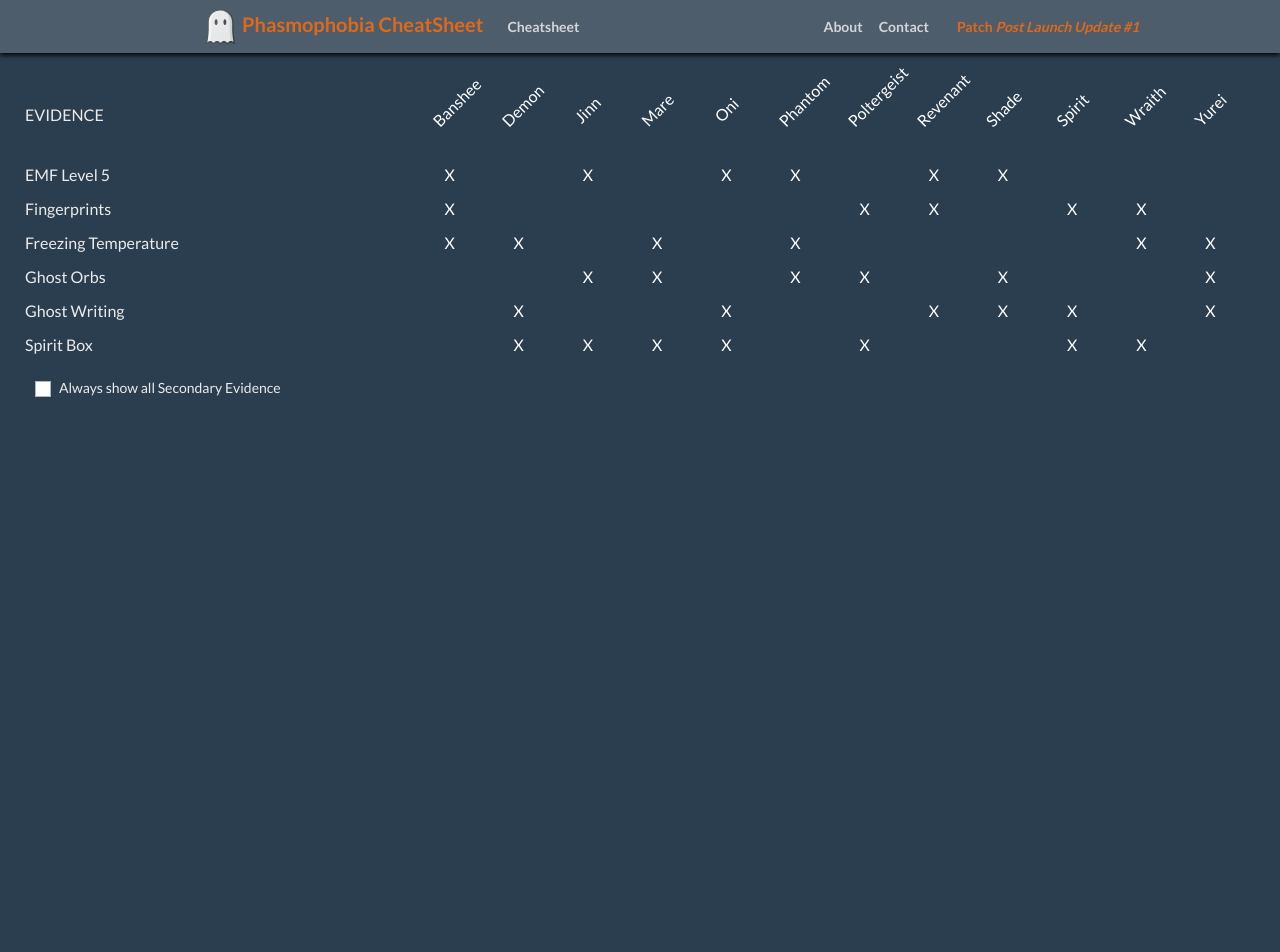
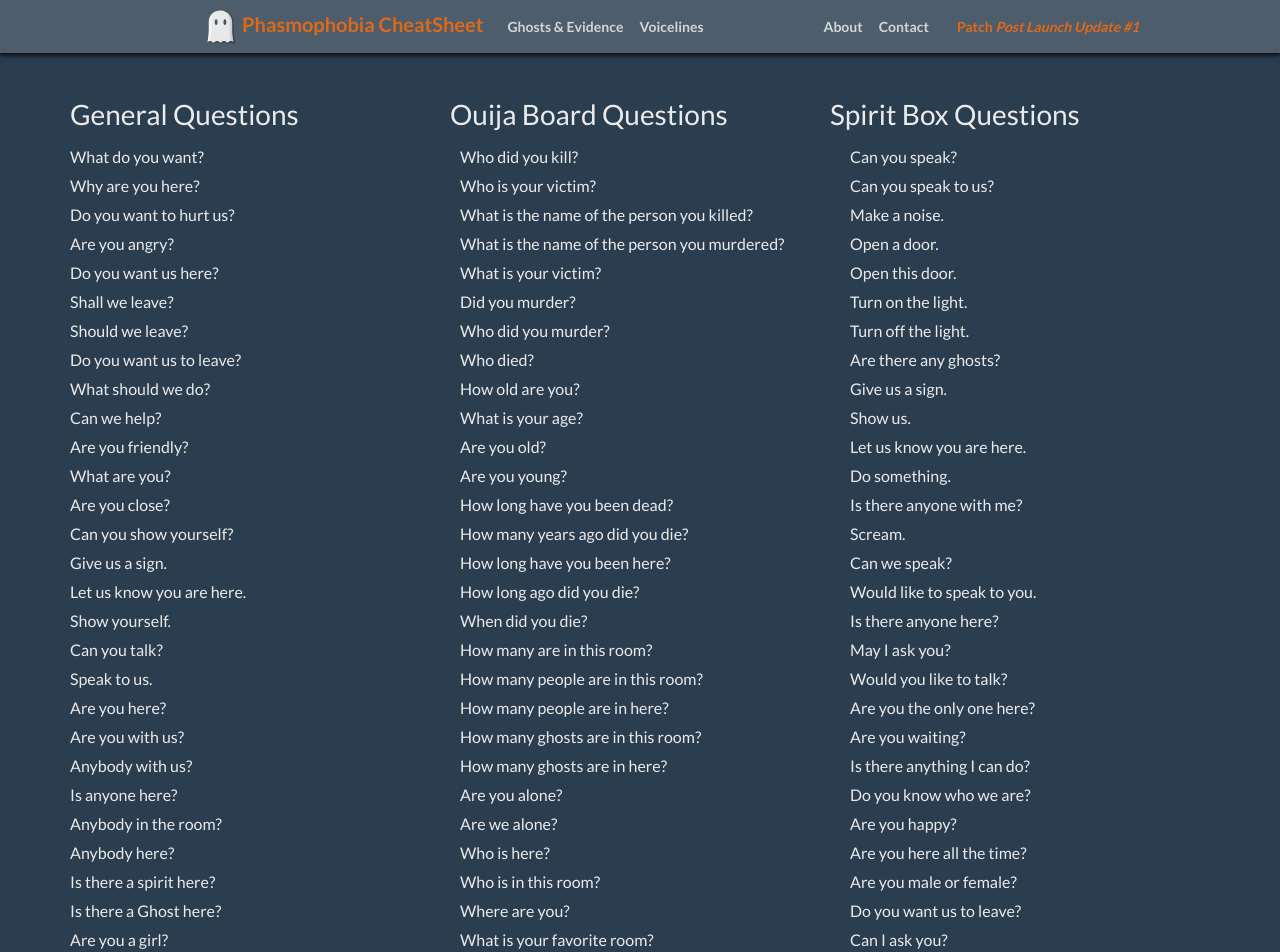
Before and after one commit to un0btanium/phasmophobia-cheatsheet, a React (Create React App) app: page /phasmophobia-cheatsheet/voicelines in a window 1280 px wide. Shown: the top 952 px of the page. Before the commit the page ends 800 px from the top, so only its background shows below. Built offline with nearby package versions, Linux system fonts and the light colour scheme.

Commit message:
add voice lines, add highlighting on last ghost, add unselect all button

```diff
--- a/src/App.js
+++ b/src/App.js
@@ -10,6 +10,7 @@ import Navbar from 'react-bootstrap/Navbar';
 import Nav from 'react-bootstrap/Nav';
 
 import MainPage from './components/pages/main-page.component';
+import VoiceLinesPage from './components/pages/voice-lines-page.component';
 import AboutPage from './components/pages/about-page.component';
 import ContactPage from './components/pages/contact-page.component';
 
@@ -23,7 +24,7 @@ const VARIANT = "dark"; // dark, light
 // const reloadWindow = () => window.location.reload();
 
 
-const WEBSITE_URL = "https://un0btanium.github.io/phasmophobia-cheatsheet/";
+const WEBSITE_URL = "un0btanium.github.io/phasmophobia-cheatsheet/";
 
 class App extends Component {
 
@@ -73,6 +74,7 @@ class App extends Component {
 
 		this.onEvidenceClick = this.onEvidenceClick.bind(this);
 		this.toggleSetting = this.toggleSetting.bind(this);
+		this.resetSelected = this.resetSelected.bind(this);
 
 		this.state = {
 			showAllSecondaryEvidence: false,
@@ -85,13 +87,15 @@ class App extends Component {
 			selectedGhosts: selectedGhosts,
 			selectedEvidence: selectedEvidence,
 
+			selectedGhostAmount: 0,
 			selectedEvidenceAmount: 0,
 			selectedSecondaryEvidenceAmount: 0,
 
 			ghostHasEvidence: ghostHasEvidence,
 
 			onEvidenceClick: this.onEvidenceClick,
-			toggleSetting: this.toggleSetting
+			toggleSetting: this.toggleSetting,
+			resetSelected: this.resetSelected
 
 		};
 
@@ -113,12 +117,13 @@ class App extends Component {
 						<Navbar.Toggle aria-controls="basic-navbar-nav" />
 						<Navbar.Collapse id="basic-navbar-nav" style={{ marginRight: "10%"}}>
 							<Nav className="mr-auto">
-								<Nav.Link as={Link} variant="light" to="/"><b>Cheatsheet</b></Nav.Link>
+								<Nav.Link as={Link} variant="light" to="/phasmophobia-cheatsheet/ghostsandevidence"><b>Ghosts & Evidence</b></Nav.Link>
+								<Nav.Link as={Link} variant="light" to="/phasmophobia-cheatsheet/voicelines"><b>Voicelines</b></Nav.Link>
 							</Nav>
 
 							<Nav>
-								<Nav.Link as={Link} variant="light" to="/about"><b>About</b></Nav.Link>
-								<Nav.Link as={Link} variant="light" to="/contact"><b>Contact</b></Nav.Link>
+								<Nav.Link as={Link} variant="light" to="/phasmophobia-cheatsheet/about"><b>About</b></Nav.Link>
+								<Nav.Link as={Link} variant="light" to="/phasmophobia-cheatsheet/contact"><b>Contact</b></Nav.Link>
 								<Navbar.Text style={{ color: "rgb(223, 105, 26)", marginLeft: "20px"}}><b>Patch <i>Post Launch Update #1</i></b></Navbar.Text>
 								{/* <Form inline style={{marginLeft: "20px"}}><Form.Check id="toggleIsFullScreen" type="checkbox" className="custom-switch" custom="true" label="Go Fullscreen" checked={this.state.isFullScreen} onChange={(e) => this.toggleSetting("isFullScreen")} /></Form> */}
 							</Nav>
@@ -126,15 +131,19 @@ class App extends Component {
 					</Navbar>
 
 					<Switch>
-						<Route exact path="/" render={(props) => <MainPage {...props}
+						<Route exact path="/phasmophobia-cheatsheet/ghostsandevidence" render={(props) => <MainPage {...props}
 								{...this.state}
 							/>}
 						/>
-						<Route exact path="/about" render={(props) => <AboutPage {...props}
+						<Route exact path="/phasmophobia-cheatsheet/voicelines" render={(props) => <VoiceLinesPage {...props}
+								{...this.state}
+							/>}
+						/>
+						<Route exact path="/phasmophobia-cheatsheet/about" render={(props) => <AboutPage {...props}
 
 							/>}
 						/>
-						<Route exact path="/contact" render={(props) => <ContactPage {...props}
+						<Route exact path="/phasmophobia-cheatsheet/contact" render={(props) => <ContactPage {...props}
 
 							/>}
 						/>
@@ -177,6 +186,7 @@ class App extends Component {
 			}
 
 			let selectedGhosts = {};
+			let selectedGhostAmount = 0;
 			for (let ghost of this.state.data.ghosts) {
 				let ghostFitsAllEvidence = true;
 				for (let e in selectedEvidence) {
@@ -190,6 +200,7 @@ class App extends Component {
 
 				if (ghostFitsAllEvidence) {
 					selectedGhosts[ghost.name] = true;
+					selectedGhostAmount++;
 				} else {
 					selectedGhosts[ghost.name] = false;
 				}
@@ -199,6 +210,7 @@ class App extends Component {
 				selectedGhosts: selectedGhosts,
 				selectedEvidence: selectedEvidence,
 
+				selectedGhostAmount: selectedGhostAmount,
 				selectedEvidenceAmount: selectedEvidenceAmount,
 				selectedSecondaryEvidenceAmount: selectedSecondaryEvidenceAmount
 			});
@@ -212,6 +224,33 @@ class App extends Component {
 		});
 	}
 
+	resetSelected() {
+		let selectedGhosts = {};
+		let selectedEvidence = {...this.state.selectedEvidence};
+
+		for (let ghost of data.ghosts) {
+			selectedGhosts[ghost.name] = false;
+		}
+
+		for (let evidence of data.primaryevidence) {
+			selectedEvidence[evidence] = false;
+		}
+
+		for (let evidence of data.secondaryevidence) {
+			selectedEvidence[evidence] = false;
+		}
+
+
+		this.setState({
+			selectedGhosts: selectedGhosts,
+			selectedEvidence: selectedEvidence,
+
+			selectedGhostAmount: 0,
+			selectedEvidenceAmount: 0,
+			selectedSecondaryEvidenceAmount: 0
+		});
+	}
+
 }
 
 export default withRouter(App);
--- a/src/components/pages/main-page.component.js
+++ b/src/components/pages/main-page.component.js
@@ -1,18 +1,17 @@
 import React, {Component} from 'react';
 
-import { Container, Row, Col, Form } from 'react-bootstrap';
+import { Container, Row, Col, Form, Button } from 'react-bootstrap';
 
 
 export default class MainGridPage extends Component {
 
 	render () {
 
-		let selectedColor = "grey";
-
 		let styleEvidenceHeader			= { minWidth: "400px",	textAlign: "left", margin: "5px" };
-		let styleGhostHeader			= { minWidth: "0px",	textAlign: "center", minHeight:"60px", color: selectedColor };
+		let styleGhostHeader			= { minWidth: "0px",	textAlign: "center", minHeight:"60px", color: "grey" };
 		let styleGhostHeaderSelected	= { minWidth: "0px",	textAlign: "center", minHeight:"60px", color: "white" };
-		let styleGhostDefault			= { minWidth: "0px",	textAlign: "center", margin: "5px", color: selectedColor };
+		let styleGhostHeaderResult		= { minWidth: "0px",	textAlign: "center", minHeight:"60px", color: "#05ff37" };
+		let styleGhostDefault			= { minWidth: "0px",	textAlign: "center", margin: "5px", color: "grey" };
 		let styleGhostSelected			= { minWidth: "0px",	textAlign: "center", margin: "5px", color: "white"};
 
 		// PRIMARY EVIDENCE GRID
@@ -97,12 +96,27 @@ export default class MainGridPage extends Component {
 
 		// GHOST HEADER ROW
 		let columnHeaders = this.props.ghostNames.map((ghostName, index) => {
-			return <Col style={(this.props.selectedEvidenceAmount === 0 || this.props.selectedGhosts[ghostName]) ? styleGhostHeaderSelected : styleGhostHeader} key={"header-" + ghostName}><div className="rotated45">{ghostName}</div></Col>
+			let style = styleGhostHeader;
+
+			if (this.props.selectedEvidenceAmount === 0 || this.props.selectedGhosts[ghostName]) {
+				style = styleGhostHeaderSelected;
+			}
+
+			if (this.props.selectedGhostAmount === 1 && this.props.selectedGhosts[ghostName]) {
+				style = styleGhostHeaderResult;
+			}
+
+			return <Col style={style} key={"header-" + ghostName}><div className="rotated45">{ghostName}</div></Col>
 		});
 
 		return <div style={{ display: "inline-block", width: "100%", height:"100%"}}>
 			<div style={{ display: "flex", alignItems: "center", justifyContent: "center", margin: "25px 0px 15px 0px" }}>
 				<Container style={{ padding:"0", margin:"20px", maxWidth:"100000px"}}>
+					<Row>
+						<Col style={styleEvidenceHeader}>
+							<Button variant="danger" onClick={() => this.props.resetSelected()}>Unselect All Evidence</Button>
+						</Col>
+					</Row>
 					<Row style={{ width:"100%" }}>
 						<Col style={styleEvidenceHeader}>EVIDENCE</Col>
 						{columnHeaders}
@@ -119,7 +133,7 @@ export default class MainGridPage extends Component {
 						onChange={(e) => this.props.toggleSetting("showAllSecondaryEvidence")}
 					/>
 					{secondaryEvidenceGrid !== null &&
-						<Row style={{ width:"100%", marginTop: "50px" }}>
+						<Row style={{ width:"100%", marginTop: "25px" }}>
 							<Col style={styleEvidenceHeader}>SECONDARY EVIDENCE</Col>
 						</Row>
 					}
--- /dev/null
+++ b/src/components/pages/voice-lines-page.component.js
@@ -0,0 +1,57 @@
+import React, {Component} from 'react';
+
+import { Container, Row, Col } from 'react-bootstrap';
+
+
+export default class VoiceLinesPage extends Component {
+
+	render () {
+
+		let colStyle = { marginTop: "5px" };
+
+
+		let list = [];
+
+		let getCol = (l, index) => {
+			if (index < l.length) {
+				return <Col style={colStyle}>
+					{l[index]}
+				</Col>;
+			} else {
+				return <Col></Col>;
+			}
+		}
+
+		let addRowToList = (index) => {
+			return <Row>
+				{getCol(this.props.data.voicelines.general, index)}
+				{getCol(this.props.data.voicelines.ouija, index)}
+				{getCol(this.props.data.voicelines.spiritbox, index)}
+			</Row>
+		}
+
+		let index = 0;
+		let length = Math.max(this.props.data.voicelines.general.length, this.props.data.voicelines.ouija.length, this.props.data.voicelines.spiritbox.length);
+		while (index < length) {
+			list.push(addRowToList(index++));
+		}
+
+		// HEADER ROW
+		let columnHeaders = ["General Questions", "Ouija Board Questions", "Spirit Box Questions"].map((title, index) => {
+			return <Col key={"header-" + title}><h3>{title}</h3></Col>
+		});
+
+
+		return <div style={{ display: "inline-block", width: "100%", height:"100%"}}>
+			<div style={{ display: "flex", alignItems: "center", justifyContent: "center", margin: "25px 0px 15px 0px" }}>
+				<Container style={{ padding:"0", margin:"20px"}}>
+					<Row style={{ width:"100%" }}>
+						{columnHeaders}
+					</Row>
+					{list}
+				</Container>
+			</div>
+		</div>
+	}
+
+}
--- a/src/phasmophobia-data/data.js
+++ b/src/phasmophobia-data/data.js
@@ -206,6 +206,154 @@ var data = {
 				"more active when people are nearby"
 			]
 		}
-	]
+	],
+	"voicelines": {
+		"general": [
+			"What do you want?",
+			"Why are you here?",
+			"Do you want to hurt us?",
+			"Are you angry?",
+			"Do you want us here?",
+			"Shall we leave?",
+			"Should we leave?",
+			"Do you want us to leave?",
+			"What should we do?",
+			"Can we help?",
+			"Are you friendly?",
+			"What are you?",
+			"Are you close?",
+			"Can you show yourself?",
+			"Give us a sign.",
+			"Let us know you are here.",
+			"Show yourself.",
+			"Can you talk?",
+			"Speak to us.",
+			"Are you here?",
+			"Are you with us?",
+			"Anybody with us?",
+			"Is anyone here?",
+			"Anybody in the room?",
+			"Anybody here?",
+			"Is there a spirit here?",
+			"Is there a Ghost here?",
+			"Are you a girl?",
+			"Are you a boy?",
+			"Are you male?",
+			"Are you female?",
+			"Who are you?",
+			"What are you?",
+			"Who is this?",
+			"Who are we talking to?",
+			"Who am I talking to?",
+			"Hello?",
+			"What is your name?",
+			"Can you give me your name?",
+			"How old are you?",
+			"How young are you?",
+			"What is your age?",
+			"When were you born?",
+			"Are you a child?",
+			"Are you old?",
+			"Are you young?",
+			"What is your location?",
+			"What is your gender?",
+			"Are you male or female?",
+			"Are you a woman?"
+		],
+		"ouija": [
+			"Who did you kill?",
+			"Who is your victim?",
+			"What is the name of the person you killed?",
+			"What is the name of the person you murdered?",
+			"What is your victim?",
+			"Did you murder?",
+			"Who did you murder?",
+			"Who died?",
+			"How old are you?",
+			"What is your age?",
+			"Are you old?",
+			"Are you young?",
+			"How long have you been dead?",
+			"How many years ago did you die?",
+			"How long have you been here?",
+			"How long ago did you die?",
+			"When did you die?",
+			"How many are in this room?",
+			"How many people are in this room?",
+			"How many people are in here?",
+			"How many ghosts are in this room?",
+			"How many ghosts are in here?",
+			"Are you alone?",
+			"Are we alone?",
+			"Who is here?",
+			"Who is in this room?",
+			"Where are you?",
+			"What is your favorite room?",
+			"Where is your room?",
+			"What is your room?",
+			"Are you here?",
+			"Are you close?",
+			"Are there any spirits?",
+			"Are you near?",
+			"Are you around?"
+		],
+		"spiritbox": [
+			"Can you speak?",
+			"Can you speak to us?",
+			"Make a noise.",
+			"Open a door.",
+			"Open this door.",
+			"Turn on the light.",
+			"Turn off the light.",
+			"Are there any ghosts?",
+			"Give us a sign.",
+			"Show us.",
+			"Let us know you are here.",
+			"Do something.",
+			"Is there anyone with me?",
+			"Scream.",
+			"Can we speak?",
+			"Would like to speak to you.",
+			"Is there anyone here?",
+			"May I ask you?",
+			"Would you like to talk?",
+			"Are you the only one here?",
+			"Are you waiting?",
+			"Is there anything I can do?",
+			"Do you know who we are?",
+			"Are you happy?",
+			"Are you here all the time?",
+			"Are you male or female?",
+			"Do you want us to leave?",
+			"Can I ask you?",
+			"Can you make a sound?",
+			"Show us your presence.",
+			"Knock something.",
+			"Make a sound.",
+			"Open the door.",
+			"Throw something.",
+			"Talk to me.",
+			"Talk to us.",
+			"We mean you no harm.",
+			"We are friends.",
+			"Is this you're home?",
+			"Can you speak to us?",
+			"I'm scared.",
+			"I am scared.",
+			"Scared.",
+			"Scary.",
+			"Spooky.",
+			"Horror.",
+			"Scare.",
+			"Frighten.",
+			"Panic.",
+			"Fright.",
+			"Hide.",
+			"Run.",
+			"Show your presence.",
+			"Show us.",
+			"Show me."
+		]
+	}
 };
 export default data;
```
